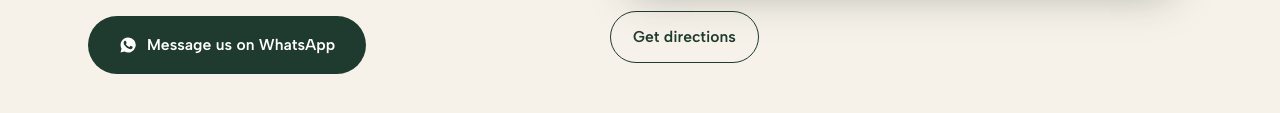
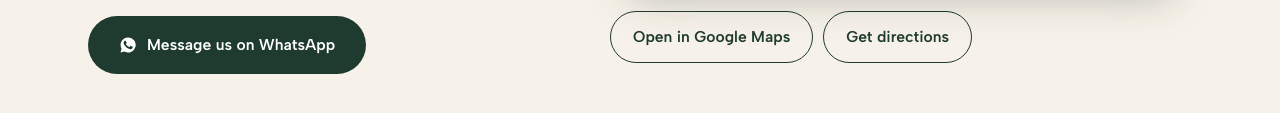
Before and after one commit to DITTY-DENNY-2005/Ayurhitham, a plain HTML site: page contact.html in a window 1280 px wide. Shown: the part 1315-1428 px from the top of the page. Drawn offline with Linux system fonts and the light colour scheme.

Commit message:
Update contact page map location
Co-authored-by: Copilot <223556219+Copilot@users.noreply.github.com>

```diff
--- a/contact.html
+++ b/contact.html
@@ -55,7 +55,7 @@
           <svg viewBox="0 0 24 24" fill="none" stroke="currentColor" stroke-width="1.6"><path d="M12 21s-7-4.4-9.5-9A5.5 5.5 0 0112 5a5.5 5.5 0 019.5 7c-2.5 4.6-9.5 9-9.5 9Z"/></svg>
           <div>
             <h3>Address</h3>
-            <p>Club Mahindra Road,<br>Virali, Poovar,<br>Uchakkada PO, Trivandrum</p>
+            <p><a href="https://maps.app.goo.gl/MqEmgWRi78kQHN6K9" target="_blank" rel="noopener">Club Mahindra Road,<br>Virali, Poovar,<br>Uchakkada PO, Trivandrum</a></p>
           </div>
         </div>
 
@@ -97,14 +97,17 @@
         <h2>Find us</h2>
         <div class="map-wrap">
           <iframe
-            src="https://www.google.com/maps?q=Club+Mahindra+Road%2C+Virali%2C+Poovar%2C+Uchakkada+PO%2C+Trivandrum&output=embed"
+            src="https://maps.google.com/maps?cid=10162677146425432609&amp;output=embed"
             loading="lazy"
             referrerpolicy="no-referrer-when-downgrade"
             title="Ayurhitham location map">
           </iframe>
         </div>
-        <p style="margin-top:14px">
-          <a href="https://www.google.com/maps/search/?api=1&query=Club+Mahindra+Road+Virali+Poovar+Uchakkada+PO+Trivandrum" target="_blank" rel="noopener" class="btn btn-line" style="padding:12px 22px">
+        <p style="margin-top:14px;display:flex;flex-wrap:wrap;gap:10px">
+          <a href="https://maps.app.goo.gl/MqEmgWRi78kQHN6K9" target="_blank" rel="noopener" class="btn btn-line" style="padding:12px 22px">
+            Open in Google Maps
+          </a>
+          <a href="https://maps.app.goo.gl/MqEmgWRi78kQHN6K9" target="_blank" rel="noopener" class="btn btn-line" style="padding:12px 22px">
             Get directions
           </a>
         </p>
```
